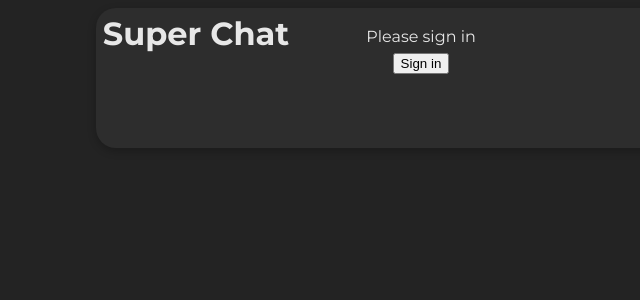
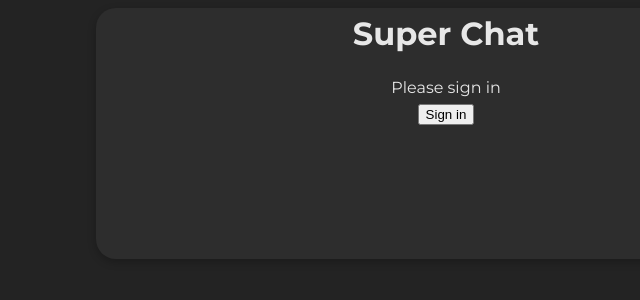
Before and after one commit to MiiaNyy/superchat, a React (Create React App) app: page / in a window 1280 px wide. Shown: the top 300 px of the page, without its empty margins (194-834 px from the left). Built offline with nearby package versions, Linux system fonts and the light colour scheme; no server answers.

Commit message:
started to change main to styled component so we can change display grid element only when chatroom is on

```diff
--- a/src/components/App.js
+++ b/src/components/App.js
@@ -16,6 +16,8 @@ function App() {
     const [firstLogin, setFirstLogin] = useState(false);
 
     const [user, loading] = useAuthState(auth); // true if firebase.User is logged in, false if not
+
+    const gridOn = loadingComplete && userSettingsSet ? 'grid' : '';
 
     function ChatRoomOrSettings() {
         if ( !firstLogin && !loadingComplete && !userSettingsSet ) { // default state. This should run first and only once
@@ -48,11 +50,10 @@ function App() {
     }
 
     return (
-        <main>
+        <main className={gridOn}>
             { loading ? <LoadingSpinner/> : user ? <ChatRoomOrSettings/> : <SignInSection/> }
         </main>
     )
-
 }
 
 function LoadingSpinner() {
--- a/src/main.css
+++ b/src/main.css
@@ -14,9 +14,7 @@ body {
 }
 
 main {
-    display: grid;
-    grid-template-columns: 200px repeat(2, 1fr);
-    grid-template-rows: 60px repeat(3, 1fr) 80px;
+
     width: 100%;
     max-height: 100vh;
     max-width: 700px;
@@ -25,6 +23,12 @@ main {
     border-radius: 20px;
     box-shadow: rgba(0, 0, 0, 0.24) 0 3px 8px;
     transition: all 0.3s ease-in-out;
+}
+
+.grid {
+    display: grid;
+    grid-template-columns: 200px repeat(2, 1fr);
+    grid-template-rows: 60px repeat(3, 1fr) 80px;
 }
 
 img {
@@ -113,7 +117,7 @@ span {
     padding: 1em;
     margin: 0 auto;
     width: 100%;
-    max-width: 600px;
+    min-height: 200px;
     text-align: center;
 }
 
```
